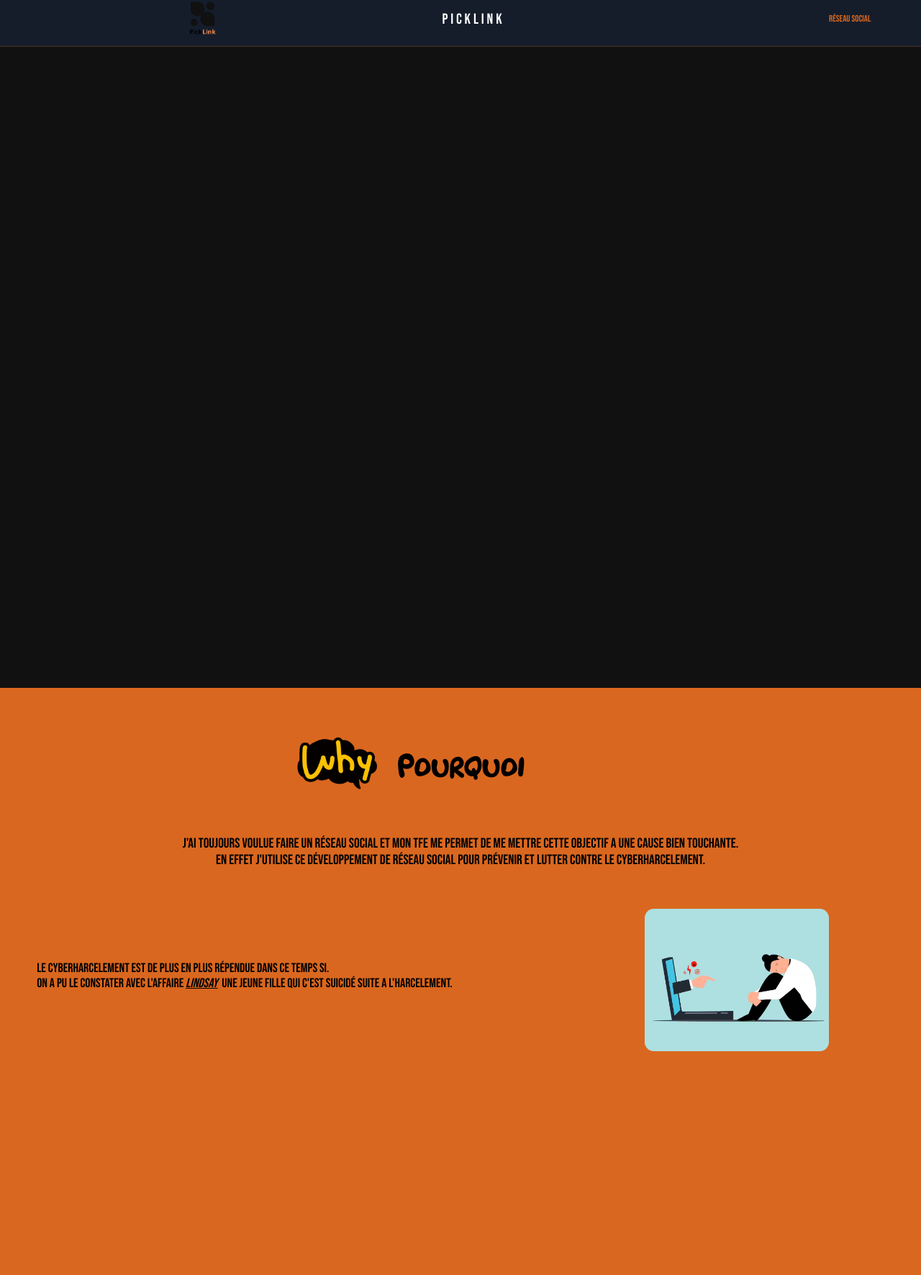
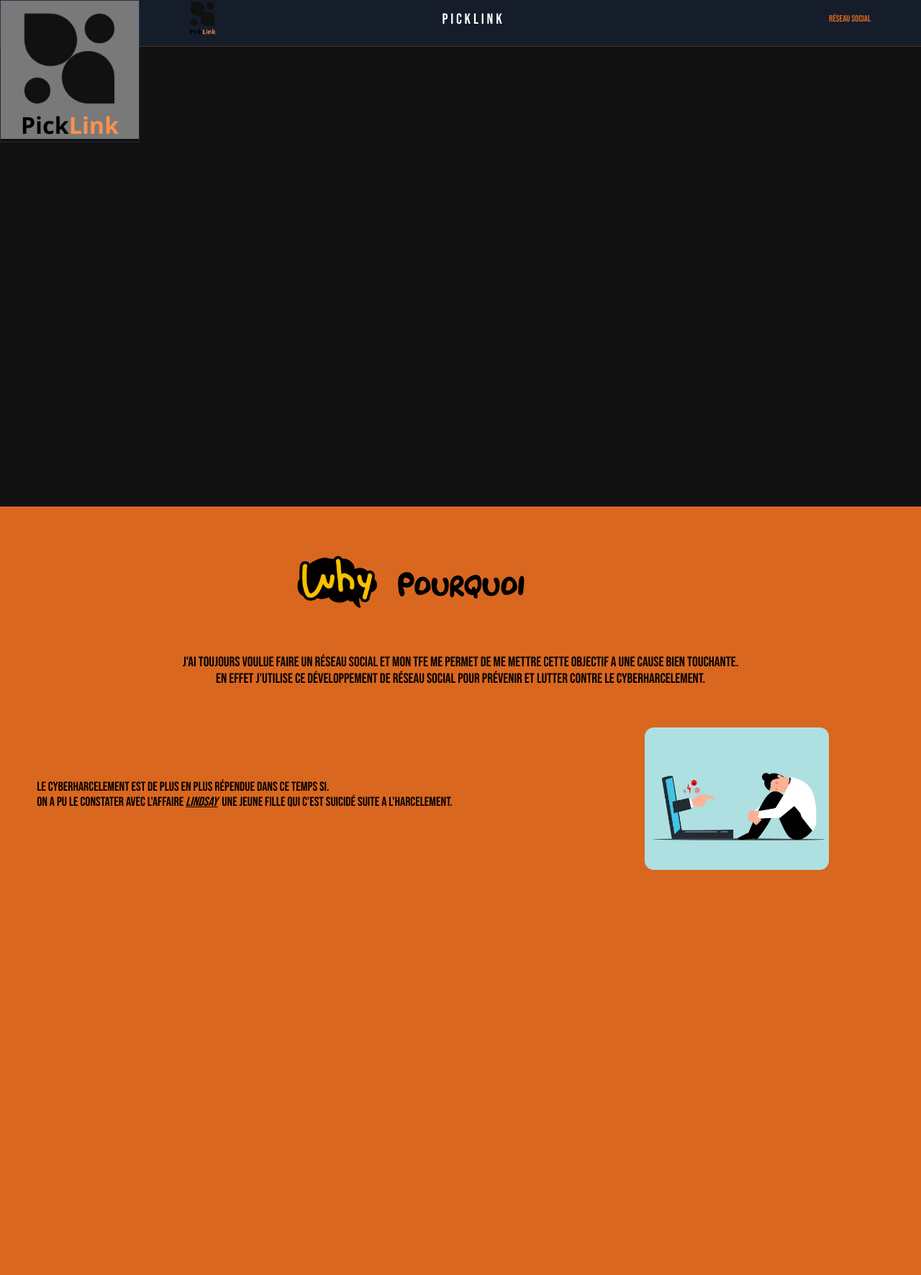
Before and after one commit to Ryansdee/TFE, a PHP site: page /index.html in a window 1280 px wide. Shown: the top 1772 px of the page at 72% size. Run offline with PHP 8.4, Linux system fonts and the light colour scheme.

Commit message:
modifié :         css/style.css

```diff
--- a/css/style.css
+++ b/css/style.css
@@ -390,3 +390,14 @@
         transform: translateY(0);
     }
 }
+.ki {
+    display: block;
+    position: absolute;
+    top: 0;
+    left: 0;
+    border: 1px solid #4a89d036;
+}
+.ki img{
+    width: 15vw;
+    background: #797979;
+}
```
